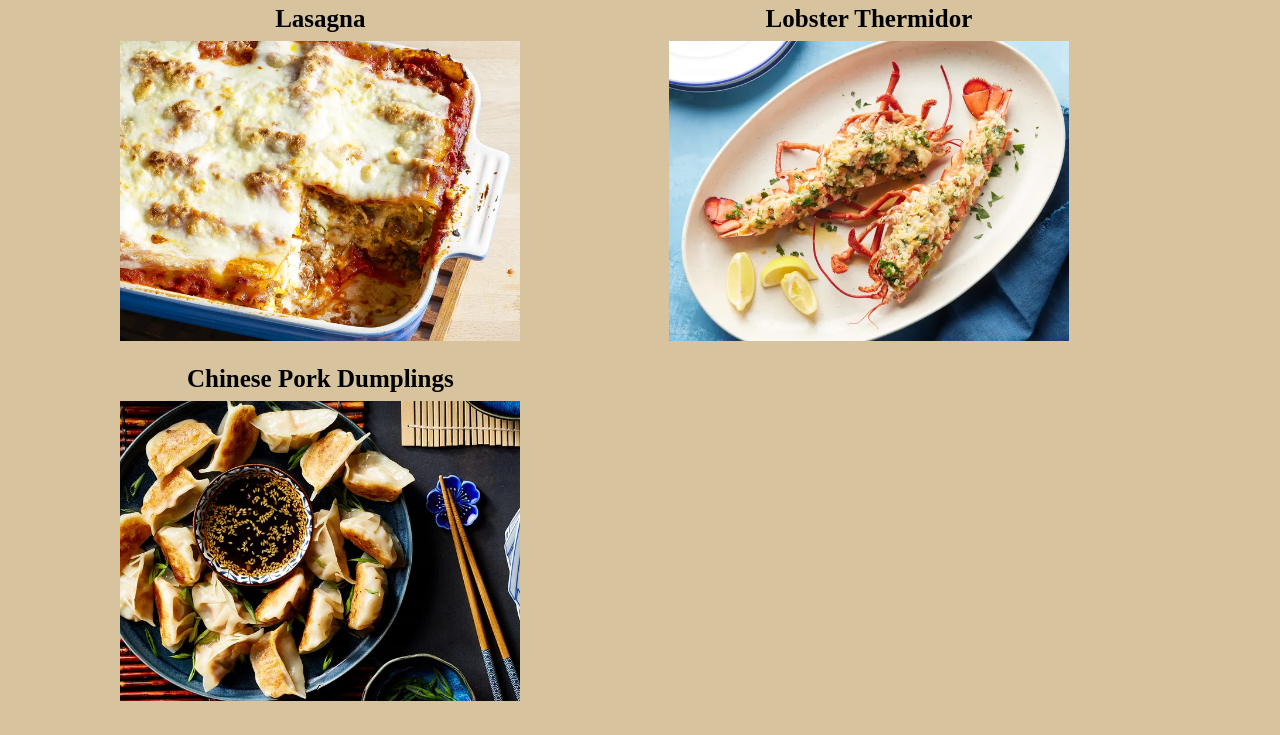
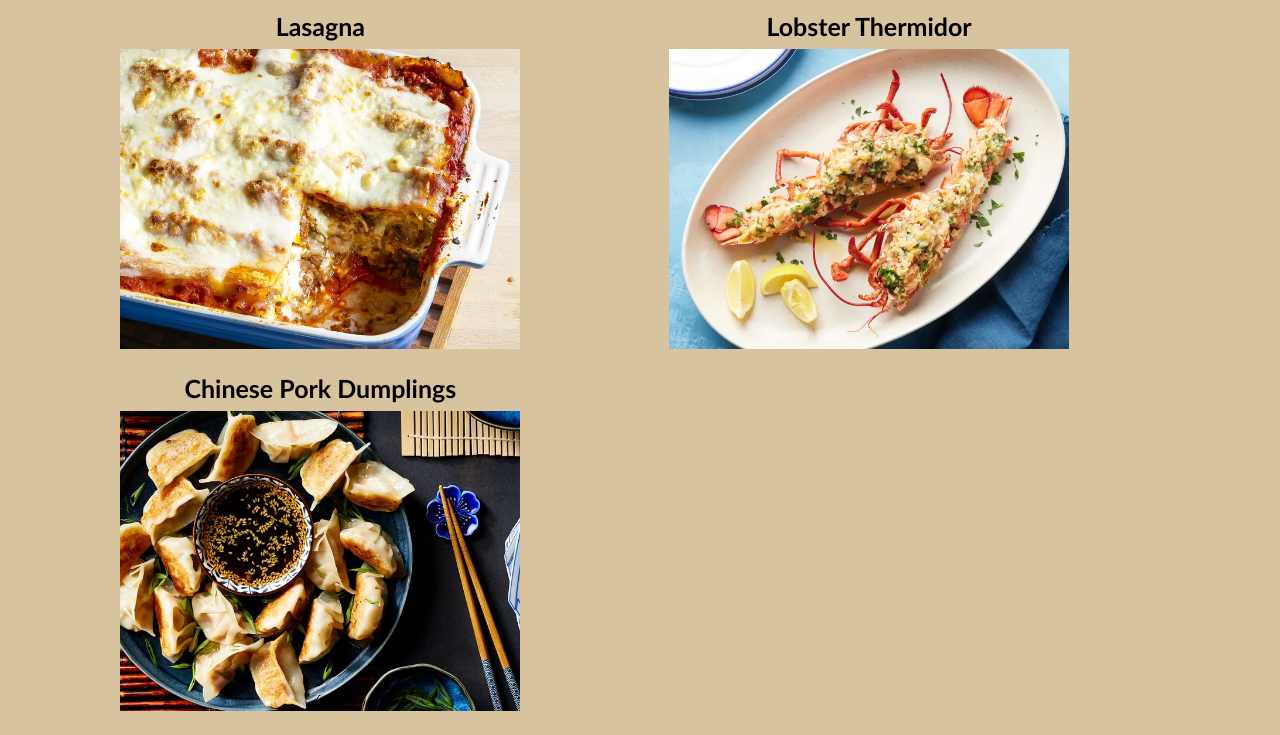
Before and after one commit to marvinjohnctomagos/odin-recipes, a plain HTML site: page index.html in a window 1280 px wide. Shown: the part 297-1032 px from the top of the page. Drawn offline with Linux system fonts and the light colour scheme.

Commit message:
Change the font style of the website
Added font family to add style to the text.

```diff
--- a/style.css
+++ b/style.css
@@ -1,3 +1,6 @@
+* {
+    font-family: 'Trebuchet MS', 'Times New Roman', 'Arial';
+}
 h1 {
     margin: 0 auto 100px;
     text-align: center;
```
